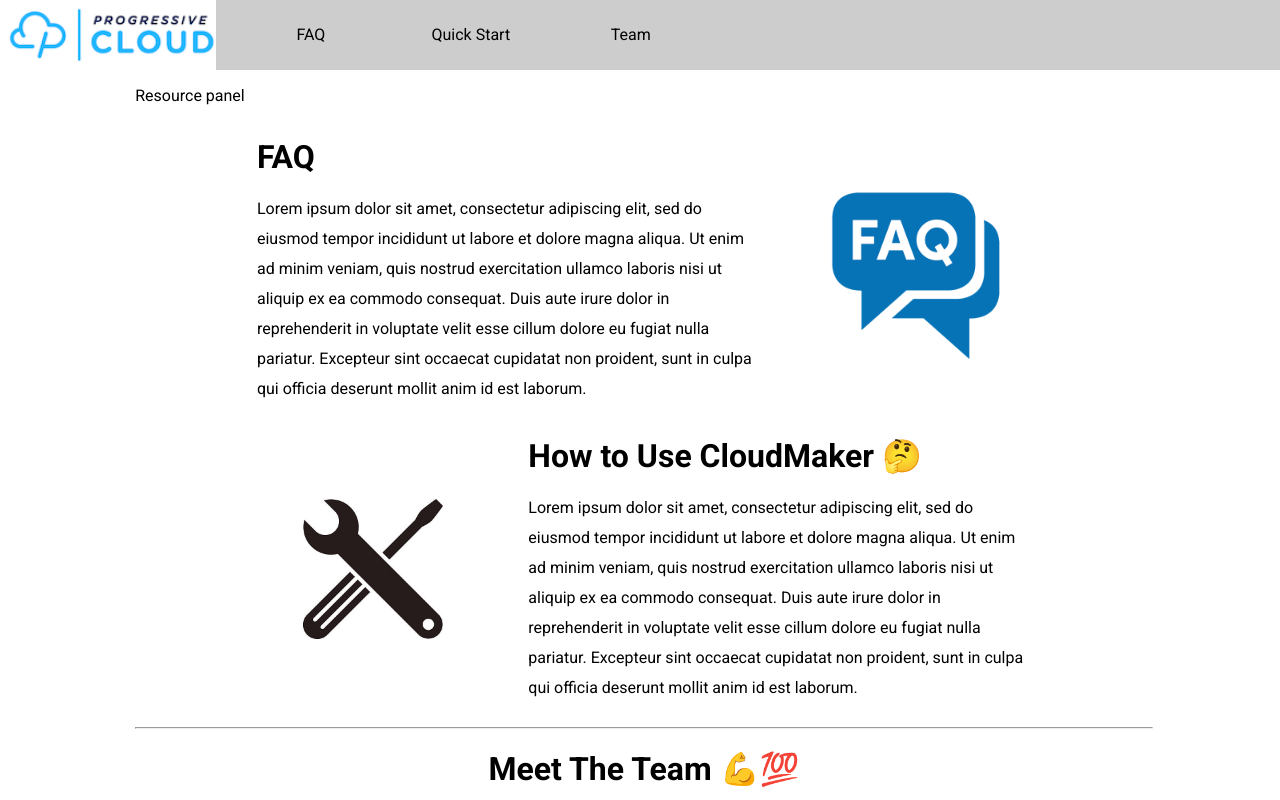
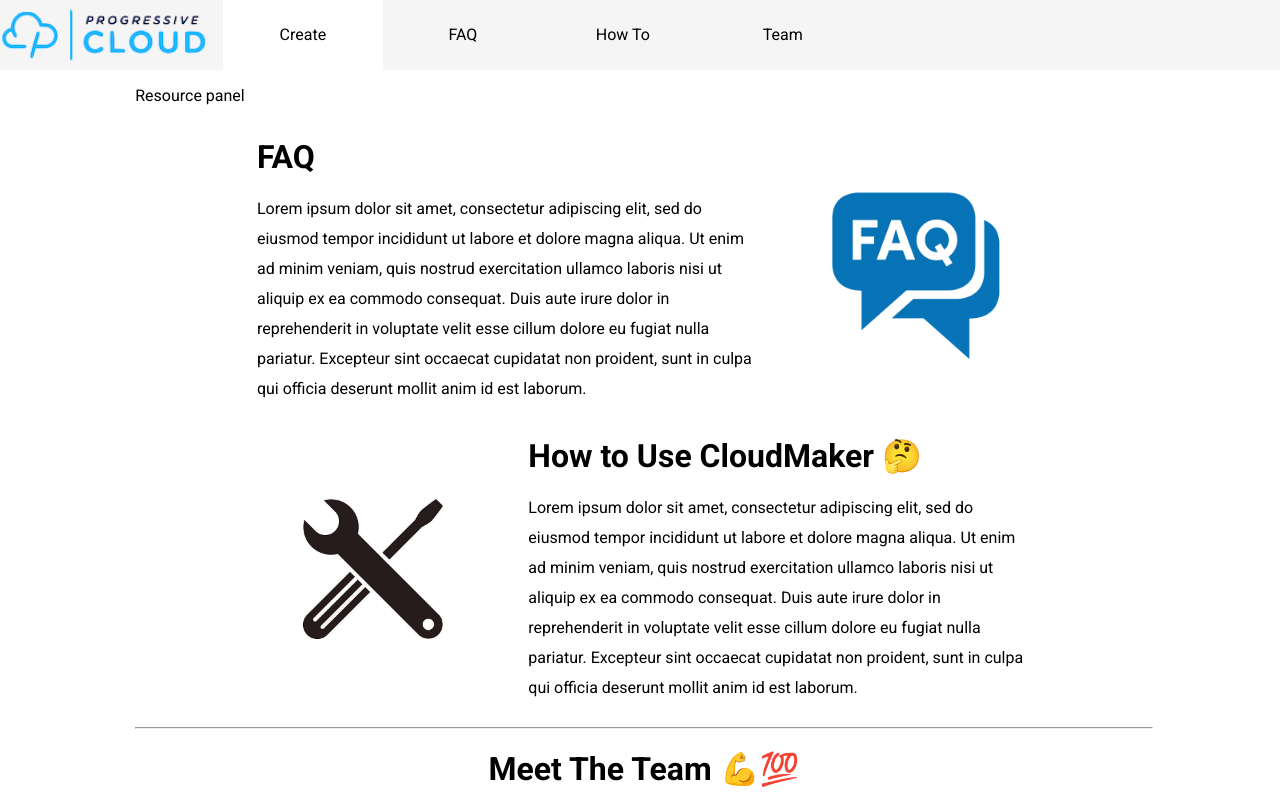
Before and after one commit to loganFry/CloudMakerUI, an Angular app: page / in a window 1280 px wide. Shown: the top 800 px of the page. Built offline with nearby package versions, Linux system fonts and the light colour scheme.

Commit message:
Touch up header

```diff
--- a/src/app/app.component.scss
+++ b/src/app/app.component.scss
@@ -1,6 +1,7 @@
 app-header {
     position: fixed;
     top: 0;
+    left: 0;
     height: 70px;
     width: 100%;
     z-index: 500;
@@ -17,3 +18,11 @@ app-header {
     grid-column-start: 2;
     grid-column-end: 3;
 }
+
+
+:target::before {
+    content: "werserafqe wr ew wr wt gqrew trwf";
+    display: block;
+    height: 70px; /* fixed header height*/
+    margin: -70px 0 0; /* negative fixed header height */
+}
--- a/src/app/header/header.component.html
+++ b/src/app/header/header.component.html
@@ -1,9 +1,10 @@
 <div id="header">
     <img id="logo" src="assets/cloud_logo.png">
 
-    <ul class="links">
-        <li><a href="#faq">FAQ</a></li>
-        <li><a href="#how-to">Quick Start</a></li>
-        <li><a href="">Team</a></li>
+    <ul id="links">
+        <li class="link active"><a href="#rpanel">Create</a></li>
+        <li class="link"><a href="#faq">FAQ</a></li>
+        <li class="link"><a href="#how-to">How To</a></li>
+        <li class="link"><a href="#team-heading">Team</a></li>
     </ul>
 </div>
--- a/src/app/header/header.component.scss
+++ b/src/app/header/header.component.scss
@@ -1,6 +1,6 @@
 #header {
     box-sizing: border-box;
-    background-color: rgba(205,205,205);
+    background-color: #f5f5f5;
     height: 100%;
     width: 100%;
     position: relative;
@@ -12,14 +12,14 @@
     height: 100%;
 }
 
-.links {
+#links {
     height: 100%;
 
     margin: 0;
     padding: 0;
 }
 
-.links li {
+#links li {
     list-style: none;
     box-sizing: border-box;
     height: 100%;
@@ -28,11 +28,11 @@
     text-align: center;
 }
 
-.links li:hover {
+#links li:hover {
     background-color: white;
 }
 
-.links a {
+#links a {
     display: inline-block;
     width: 100%;
     height: 70px;
@@ -42,6 +42,6 @@
     color: black;
 }
 
-.links .active {
+#links .active {
     background-color: white;
 }
--- a/src/app/header/header.component.ts
+++ b/src/app/header/header.component.ts
@@ -8,10 +8,20 @@ import { Component, OnInit } from '@angular/core';
 export class HeaderComponent implements OnInit {
 
   constructor() {
-      const linkContainer = document.getElementById('header');
   }
 
   ngOnInit() {
+      const linkContainer = document.getElementById('header');
+      const btns = linkContainer.getElementsByClassName('link');
+
+      // tslint:disable-next-line:prefer-for-of
+      for (let i = 0; i < btns.length; i++) {
+          btns[i].addEventListener('click', function() {
+              const current = document.getElementsByClassName('active');
+              current[0].className = current[0].className.replace(' active', '');
+              this.className += ' active';
+          });
+      }
   }
 
 }
--- a/src/app/info/info.component.html
+++ b/src/app/info/info.component.html
@@ -1,10 +1,10 @@
 <div class="info-container">
-    <div id="faq" class="info-block">
+    <div id="faq" class="info-block anchor">
         <h1>FAQ</h1>
         <p>Lorem ipsum dolor sit amet, consectetur adipiscing elit, sed do eiusmod tempor incididunt ut labore et dolore magna aliqua. Ut enim ad minim veniam, quis nostrud exercitation ullamco laboris nisi ut aliquip ex ea commodo consequat. Duis aute irure dolor in reprehenderit in voluptate velit esse cillum dolore eu fugiat nulla pariatur. Excepteur sint occaecat cupidatat non proident, sunt in culpa qui officia deserunt mollit anim id est laborum.</p>
     </div>
     <img id="faq-pic" class="info-pic" src="assets/faq.jpg">
-    <div id="how-to" class="info-block">
+    <div id="how-to" class="info-block anchor">
         <h1>How to Use CloudMaker 🤔</h1>
         <p>Lorem ipsum dolor sit amet, consectetur adipiscing elit, sed do eiusmod tempor incididunt ut labore et dolore magna aliqua. Ut enim ad minim veniam, quis nostrud exercitation ullamco laboris nisi ut aliquip ex ea commodo consequat. Duis aute irure dolor in reprehenderit in voluptate velit esse cillum dolore eu fugiat nulla pariatur. Excepteur sint occaecat cupidatat non proident, sunt in culpa qui officia deserunt mollit anim id est laborum.</p>
     </div>
--- a/src/app/resource-panel/resource-panel.component.html
+++ b/src/app/resource-panel/resource-panel.component.html
@@ -1 +1,3 @@
-<p>Resource panel</p>
+<div id="rpanel" class="anchor">
+    <p>Resource panel</p>
+</div>
--- a/src/app/team-members/team-members.component.html
+++ b/src/app/team-members/team-members.component.html
@@ -1,5 +1,5 @@
 <hr>
-<h1 id="team-heading">Meet The Team 💪💯</h1>
+<h1 id="team-heading" class="anchor">Meet The Team 💪💯</h1>
 <div class="photos-container">
     <div class="pic-container">
         <img class="profile-pic" src="assets/logan.jpg">
```
Also changed, not shown: src/app/info/info.component.scss (line endings or trailing spaces), src/assets/cloud_logo.png.
